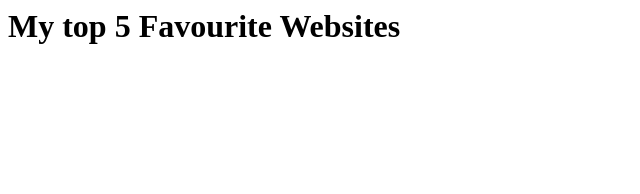
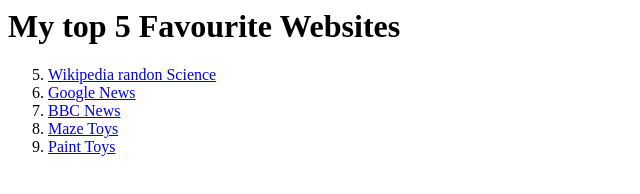
Before and after one commit to d-ungureanu/100DaysOfCode41-80, a plain HTML site: page section_42/3.2 Anchor Elements/index.html in a window 1280 px wide. Shown: the whole page, without its empty margins (0-640 px from the left). Drawn offline with Linux system fonts and the light colour scheme.

```diff
--- a/section_42/3.2 Anchor Elements/index.html
+++ b/section_42/3.2 Anchor Elements/index.html
@@ -1,2 +1,8 @@
 <h1>My top 5 Favourite Websites</h1>
-<!-- Write your code below -->
+<ol start="5">
+    <li><a href="https://en.wikipedia.org/wiki/Special:Random/Science">Wikipedia randon Science</a></li>
+    <li><a href="https://news.google.com/home?hl=en-GB&gl=GB&ceid=GB:en">Google News</a></li>
+    <li><a href="https://www.bbc.co.uk/news">BBC News</a></li>
+    <li><a href="https://maze.toys/mazes/mini/daily/">Maze Toys</a></li>
+    <li><a href="https://paint.toys/">Paint Toys</a></li>
+</ol>
```
